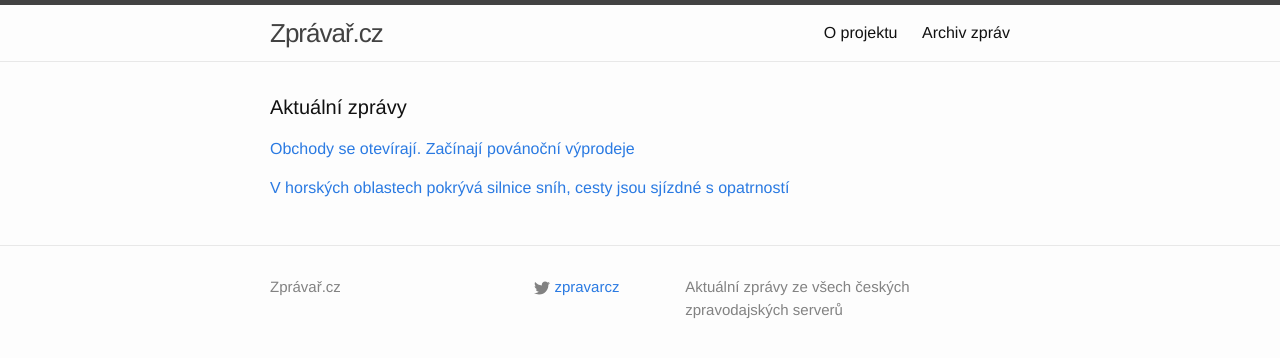
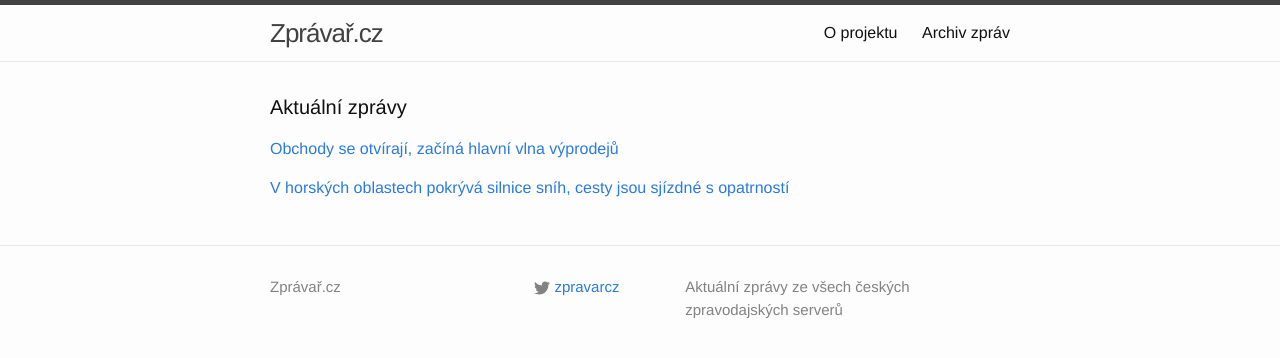
Before and after one commit to adliska/zpravar, a Jekyll site: the page built from index.html, in a window 1280 px wide. Shown: the top 358 px of the page. Built offline with Jekyll 4.4.1, drawn with Linux system fonts in a browser that asks for light colours.

Commit message:
zpravar news update

```diff
--- a/index.html
+++ b/index.html
@@ -5,9 +5,10 @@ layout: default
 <div class="home">
     <h1 class="page-heading">Aktuální zprávy</h1>
 
-<p><a href="javascript:;" onclick="toggle_visibility('zpravy0')">Obchody se otevírají. Začínají povánoční výprodeje</a></p>
+<p><a href="javascript:;" onclick="toggle_visibility('zpravy0')">Obchody se otvírají, začíná hlavní vlna výprodejů</a></p>
 <div id="zpravy0" style="display:none">
 <ul>
+<li><a href=http://www.novinky.cz/ekonomika/357242-obchody-se-otviraji-zacina-hlavni-vlna-vyprodeju.html>Obchody se otvírají, začíná hlavní vlna výprodejů - www.novinky.cz</a></li>
 <li><a href=http://www.tyden.cz/rubriky/byznys/cesko/obchody-se-oteviraji-zacinaji-povanocni-vyprodeje_328340.html>Obchody se otevírají. Začínají povánoční výprodeje - www.tyden.cz</a></li>
 <li><a href=http://zpravy.e15.cz/byznys/obchod-a-sluzby/obchody-po-vanocich-otviraji-na-zakazniky-cekaji-vyrazne-slevy-1148694>Obchody po Vánocích otvírají, na zákazníky čekají výrazné slevy - zpravy.e15.cz</a></li>
 <li><a href=http://www.denik.cz/ekonomika/obchody-se-po-vanocich-otviraji-zacina-hlavni-vlna-vyprodeju-20141226.html>Obchody se po Vánocích otvírají, začíná hlavní vlna výprodejů - www.denik.cz</a></li>
```
